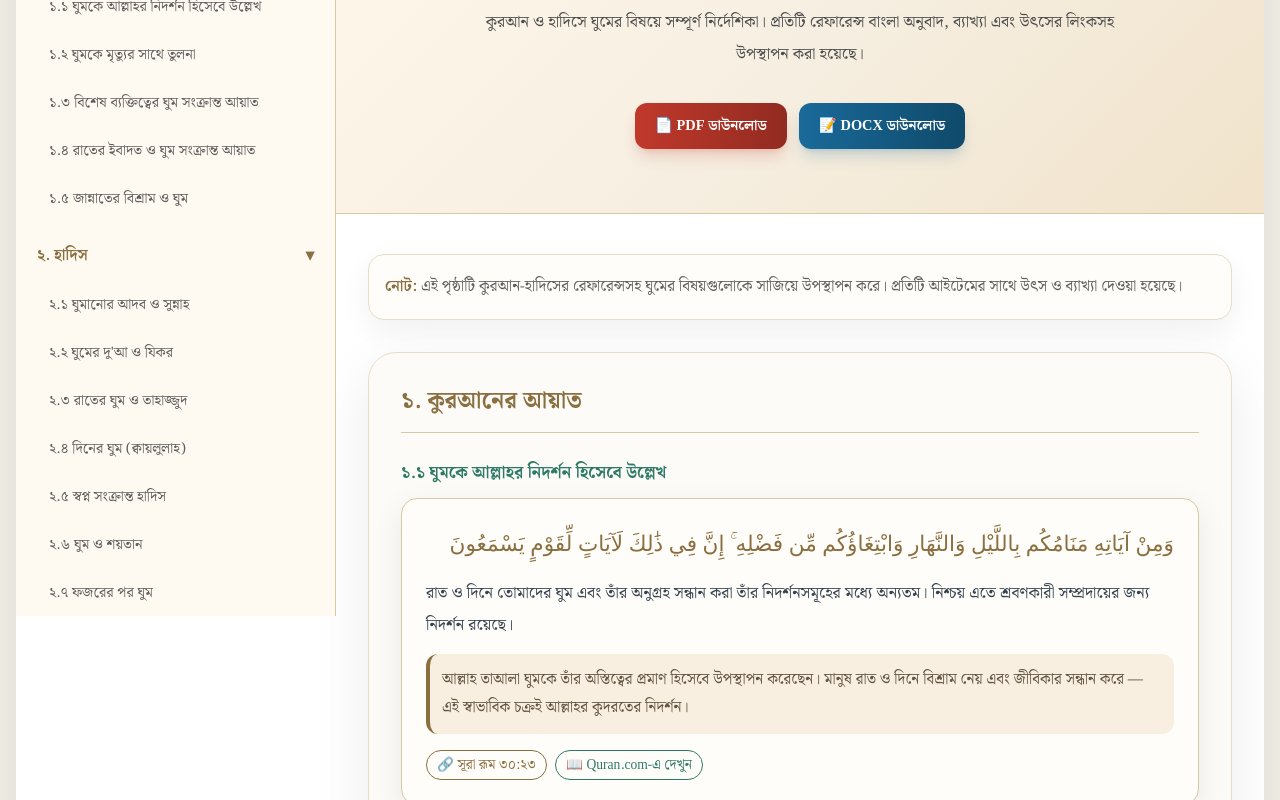
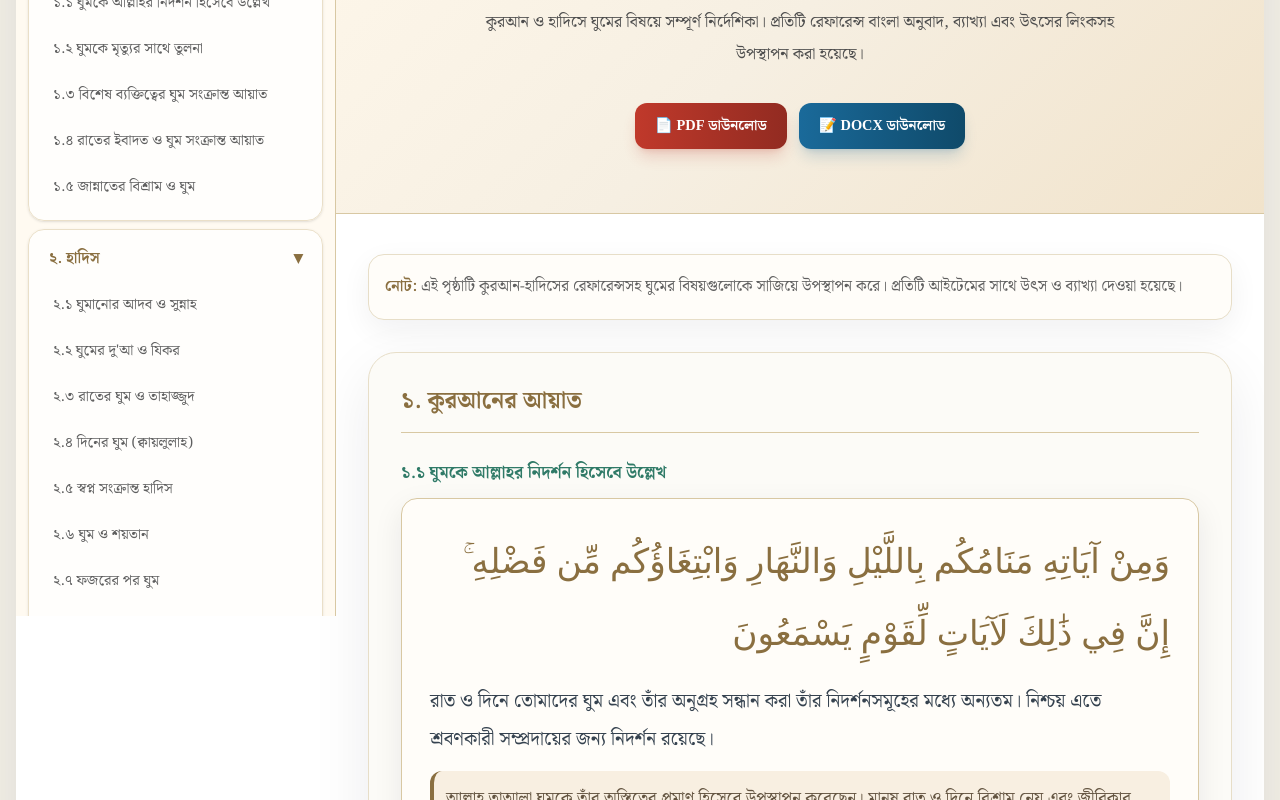
Before and after one commit to searchsakib/reference-catalog, a React (Vite) app: page / in a window 1280 px wide. Shown: the part 200-1000 px from the top of the page. Built offline with nearby package versions, Linux system fonts and the light colour scheme; a web font is replaced by a local one.

Commit message:
aside fixed

```diff
--- a/src/components/ReferenceCard.jsx
+++ b/src/components/ReferenceCard.jsx
@@ -8,21 +8,23 @@ const ReferenceCard = ({
   badge,
   children,
 }) => (
-  <article className="mb-5 rounded-2xl border border-[#d8c8a3] bg-[#fffdf9] p-5 shadow-[0_10px_30px_rgba(15,23,42,0.08)] md:p-6">
+  <article className="mb-5 rounded-2xl border border-[#d8c8a3] bg-[#fffdf9] p-5 shadow-[0_10px_30px_rgba(15,23,42,0.08)] md:p-7">
     {arabic && (
-      <div className="mb-3 text-right text-[1.35rem] leading-[2] text-[#8a6f40]">
+      <div className="mb-3 text-right text-[1.7rem] leading-[2.1] text-[#8a6f40] sm:text-[1.95rem] md:text-[2.15rem]">
         {arabic}
       </div>
     )}
-    <div className="mb-2 text-[1rem] leading-8 text-[#35424f]">{bangla}</div>
+    <div className="mb-2 text-[1.08rem] leading-[2] text-[#35424f] sm:text-[1.18rem]">
+      {bangla}
+    </div>
     {explanation && (
-      <div className="my-3 rounded-xl border-l-4 border-[#8a6f40] bg-[#f8efe1] p-3 text-[0.95rem] leading-7 text-[#635440]">
+      <div className="my-3 rounded-xl border-l-4 border-[#8a6f40] bg-[#f8efe1] p-3 text-[1rem] leading-8 text-[#635440] sm:text-[1.05rem]">
         {explanation}
       </div>
     )}
     <div className="mt-4 flex flex-wrap items-center gap-2">
       {badge && (
-        <span className="rounded-full border border-[#2f7a67] bg-[#eaf7f3] px-2.5 py-1 text-[0.8rem] font-semibold text-[#2f7a67]">
+        <span className="rounded-full border border-[#2f7a67] bg-[#eaf7f3] px-2.75 py-1 text-[0.85rem] font-semibold text-[#2f7a67] sm:text-[0.9rem]">
           {badge}
         </span>
       )}
@@ -30,7 +32,7 @@ const ReferenceCard = ({
         href={sourceUrl}
         target="_blank"
         rel="noopener noreferrer"
-        className="rounded-full border border-[#8a6f40] px-2.5 py-1 text-[0.85rem] text-[#8a6f40] transition hover:border-[#a67c2f] hover:bg-[#f8efe1] hover:text-[#7a5728]"
+        className="rounded-full border border-[#8a6f40] px-2.75 py-1 text-[0.9rem] text-[#8a6f40] transition hover:border-[#a67c2f] hover:bg-[#f8efe1] hover:text-[#7a5728] sm:text-[0.95rem]"
       >
         🔗 {source}
       </a>
@@ -40,7 +42,7 @@ const ReferenceCard = ({
           href={link.href}
           target="_blank"
           rel="noopener noreferrer"
-          className={`rounded-full border px-2.5 py-1 text-[0.85rem] transition ${link.variant === "teal" ? "border-[#2f7a67] text-[#2f7a67] hover:border-[#2a6a56] hover:bg-[#eaf7f3] hover:text-[#2a6a56]" : "border-[#5b7ea8] text-[#5b7ea8] hover:border-[#476e9b] hover:bg-[#eef4fb] hover:text-[#476e9b]"}`}
+          className={`rounded-full border px-2.75 py-1 text-[0.9rem] transition sm:text-[0.95rem] ${link.variant === "teal" ? "border-[#2f7a67] text-[#2f7a67] hover:border-[#2a6a56] hover:bg-[#eaf7f3] hover:text-[#2a6a56]" : "border-[#5b7ea8] text-[#5b7ea8] hover:border-[#476e9b] hover:bg-[#eef4fb] hover:text-[#476e9b]"}`}
         >
           {link.label}
         </a>
--- a/src/components/Sidebar.jsx
+++ b/src/components/Sidebar.jsx
@@ -1,6 +1,6 @@
 const Sidebar = ({ toc, expanded, toggleSection, scrollTo }) => (
-  <aside className="w-full border-b border-[#d8c8a3] bg-[#fffaf1] lg:sticky lg:top-0 lg:h-screen lg:w-[320px] lg:min-w-[320px] lg:overflow-y-auto lg:border-b-0 lg:border-r lg:border-[#d8c8a3]">
-    <div className="border-b border-[#d8c8a3] px-5 py-6">
+  <aside className="w-full border-b border-[#d8c8a3] bg-[#fffaf1] lg:sticky lg:top-0 lg:flex lg:h-screen lg:w-[320px] lg:min-w-[320px] lg:flex-col lg:border-b-0 lg:border-r lg:border-[#d8c8a3]">
+    <div className="border-b border-[#d8c8a3] bg-[#fffaf1]/95 px-5 py-5 backdrop-blur">
       <div className="text-[1.45rem] font-bold tracking-[0.03em] text-[#a67c2f]">
         🌙 ঘুম
       </div>
@@ -9,29 +9,32 @@ const Sidebar = ({ toc, expanded, toggleSection, scrollTo }) => (
       </div>
     </div>
 
-    <nav className="px-2 py-3">
+    <nav className="flex-1 overflow-y-auto px-3 py-3">
       {toc.map((section) => (
-        <div key={section.id} className="mb-1">
+        <div
+          key={section.id}
+          className="mb-2 rounded-2xl border border-[#eadfc8] bg-white/80 p-2 shadow-sm"
+        >
           <button
             type="button"
-            className="flex w-full items-center justify-between rounded-xl border border-transparent px-3 py-2.75 text-left text-[0.95rem] font-semibold text-[#8a6f40] transition hover:border-[#d8c8a3] hover:bg-[#f7e8c6]"
+            className="flex w-full items-center justify-between rounded-xl px-3 py-2.5 text-left text-[0.95rem] font-semibold text-[#8a6f40] transition hover:bg-[#f7e8c6]"
             onClick={() => toggleSection(section.id)}
           >
             <span>{section.label}</span>
             <span
-              className={`text-[0.7rem] transition ${expanded[section.id] ? "rotate-90" : ""}`}
+              className={`text-[0.75rem] transition ${expanded[section.id] ? "rotate-90" : ""}`}
             >
               ▶
             </span>
           </button>
 
           {expanded[section.id] && (
-            <div className="mt-1 space-y-1 pb-2">
+            <div className="mt-1 space-y-1 pb-1">
               {section.children.map((child) => (
                 <button
                   key={child.id}
                   type="button"
-                  className="block w-full rounded-lg border border-transparent px-6 py-2.25 text-left text-[0.9rem] leading-6 text-[#5f5f5f] transition hover:border-[#d8c8a3] hover:bg-[#fff2d9] hover:text-[#7a5728]"
+                  className="block w-full rounded-lg px-4 py-2.25 text-left text-[0.92rem] leading-6 text-[#5f5f5f] transition hover:bg-[#fff2d9] hover:text-[#7a5728]"
                   onClick={() => scrollTo(child.id)}
                 >
                   {child.label}
```
